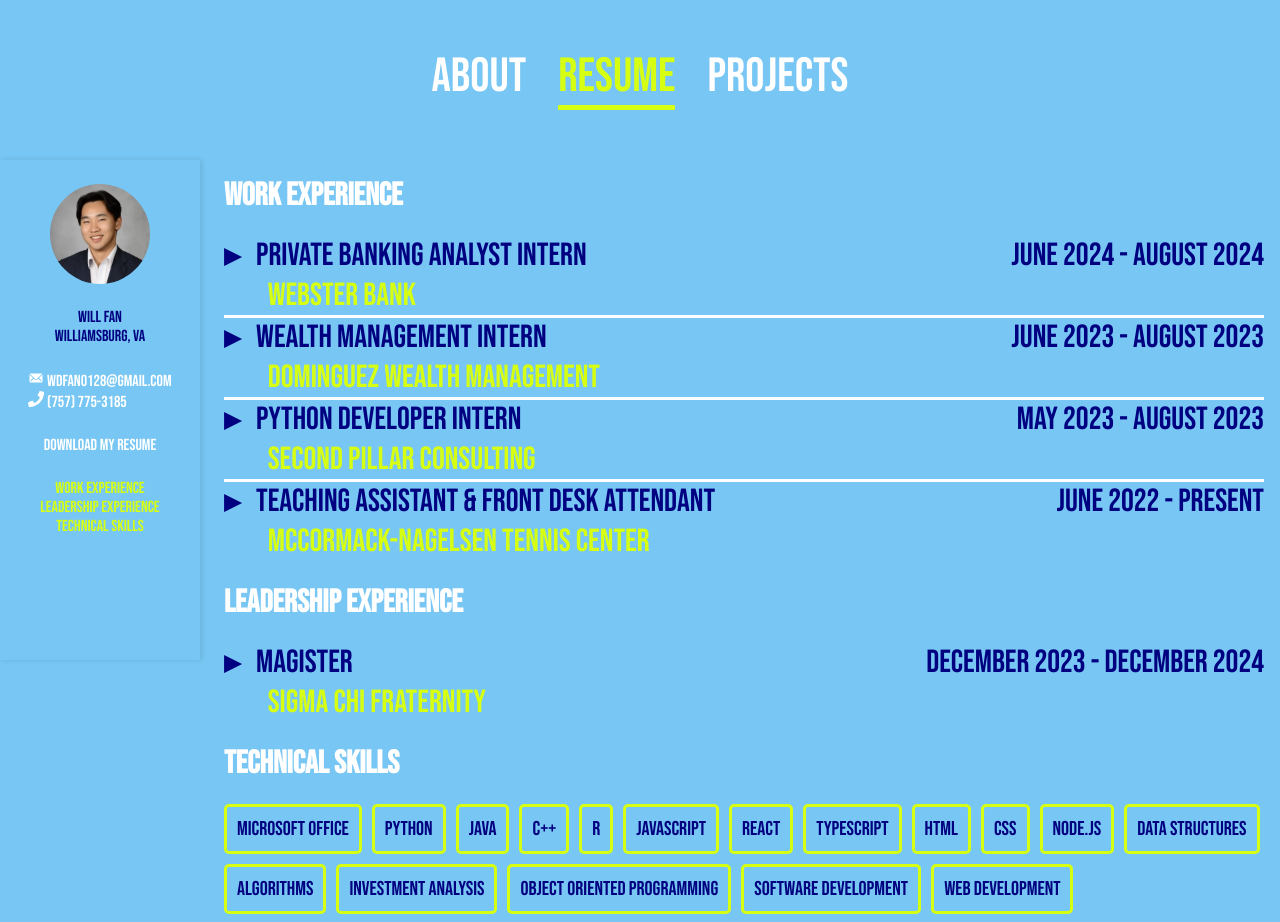
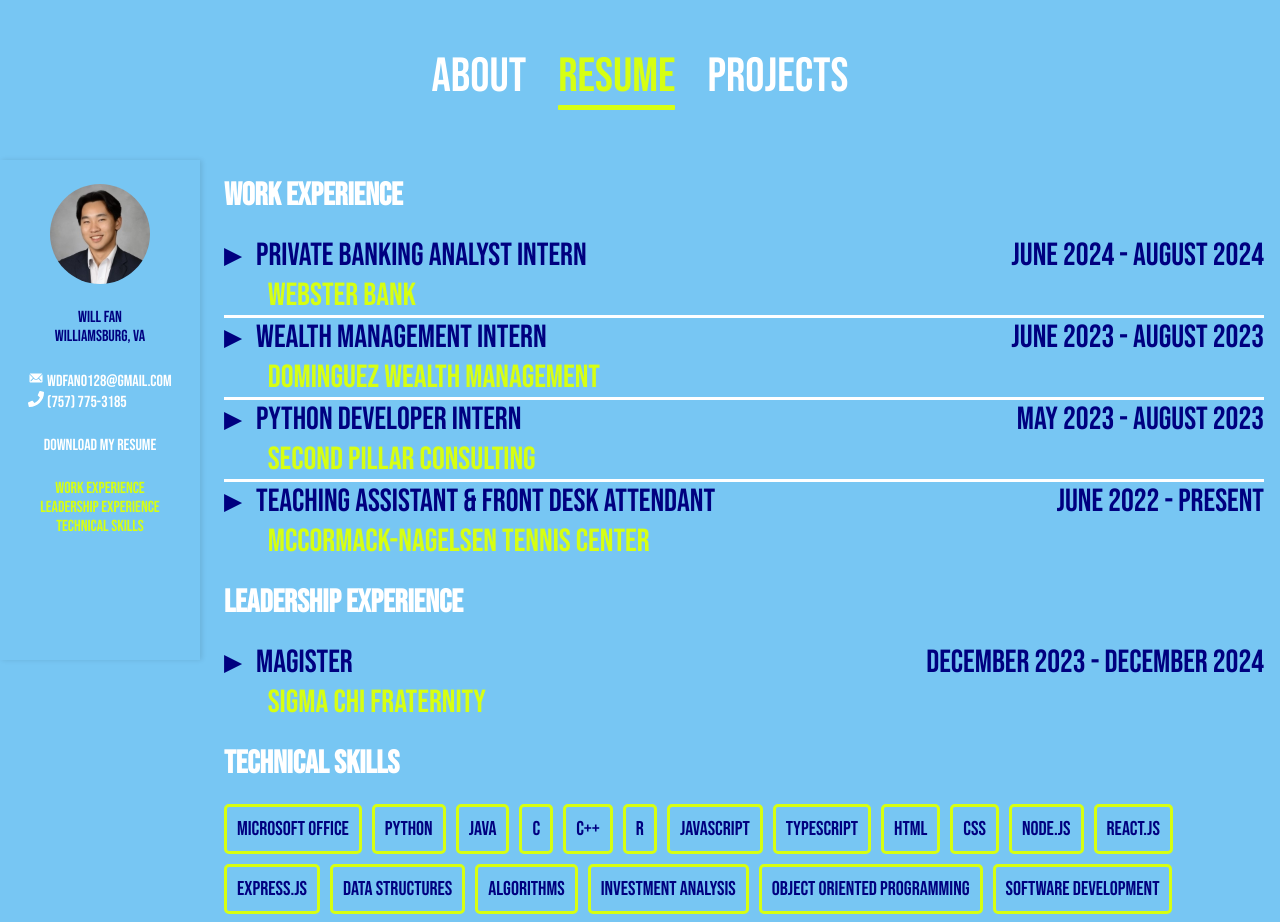
Before and after one commit to squilliam34/website, a React (Vite) app: page /resume in a window 1280 px wide. Shown: the top 922 px of the page. Built offline with nearby package versions, Linux system fonts and the light colour scheme.

Commit message:
updated technical skills

```diff
--- a/src/components/Resume/Experiences.tsx
+++ b/src/components/Resume/Experiences.tsx
@@ -6,14 +6,16 @@
   "Microsoft Office",
   "Python",
   "Java",
+  "C",
   "C++",
   "R",
   "Javascript",
-  "React",
   "Typescript",
   "HTML",
   "CSS",
   "Node.Js",
+  "React.js",
+  "Express.js",
   "Data Structures",
   "Algorithms",
   "Investment Analysis",
```
